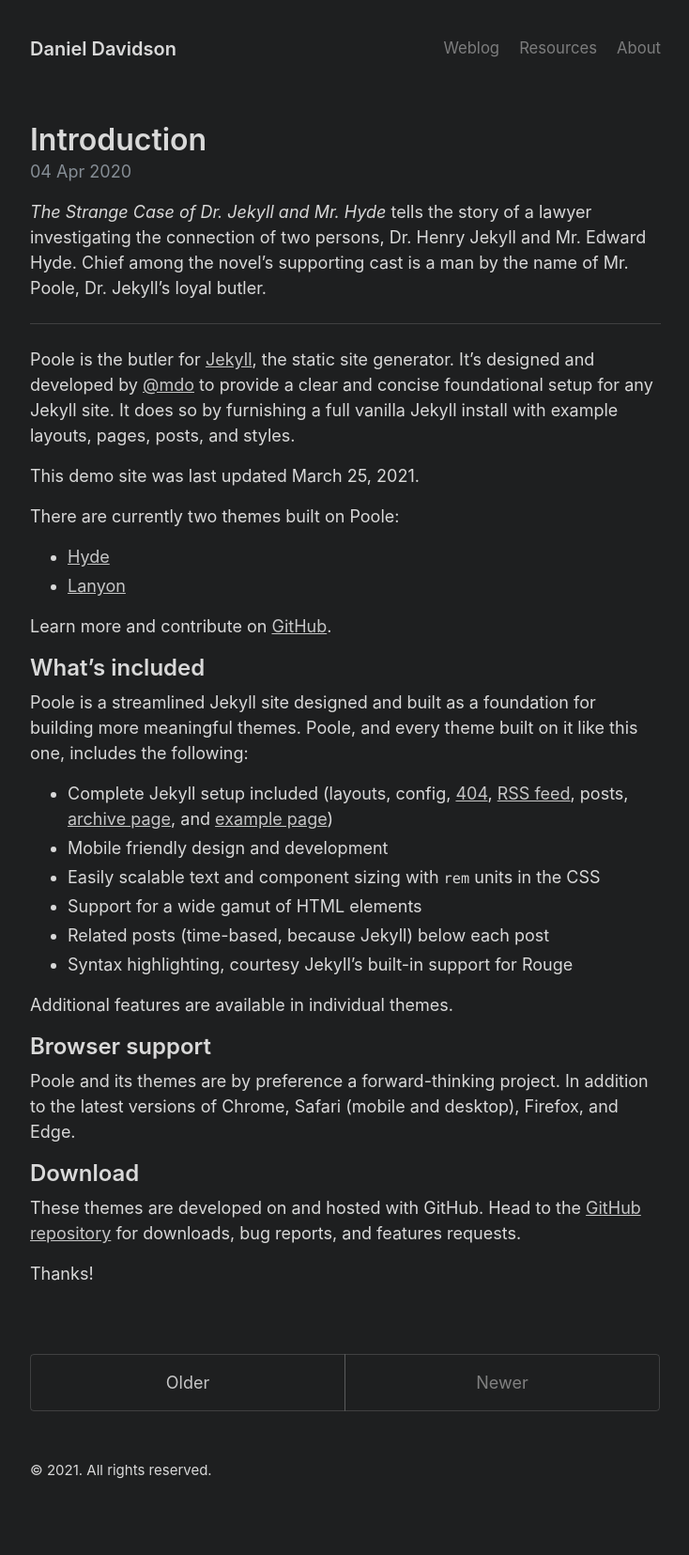
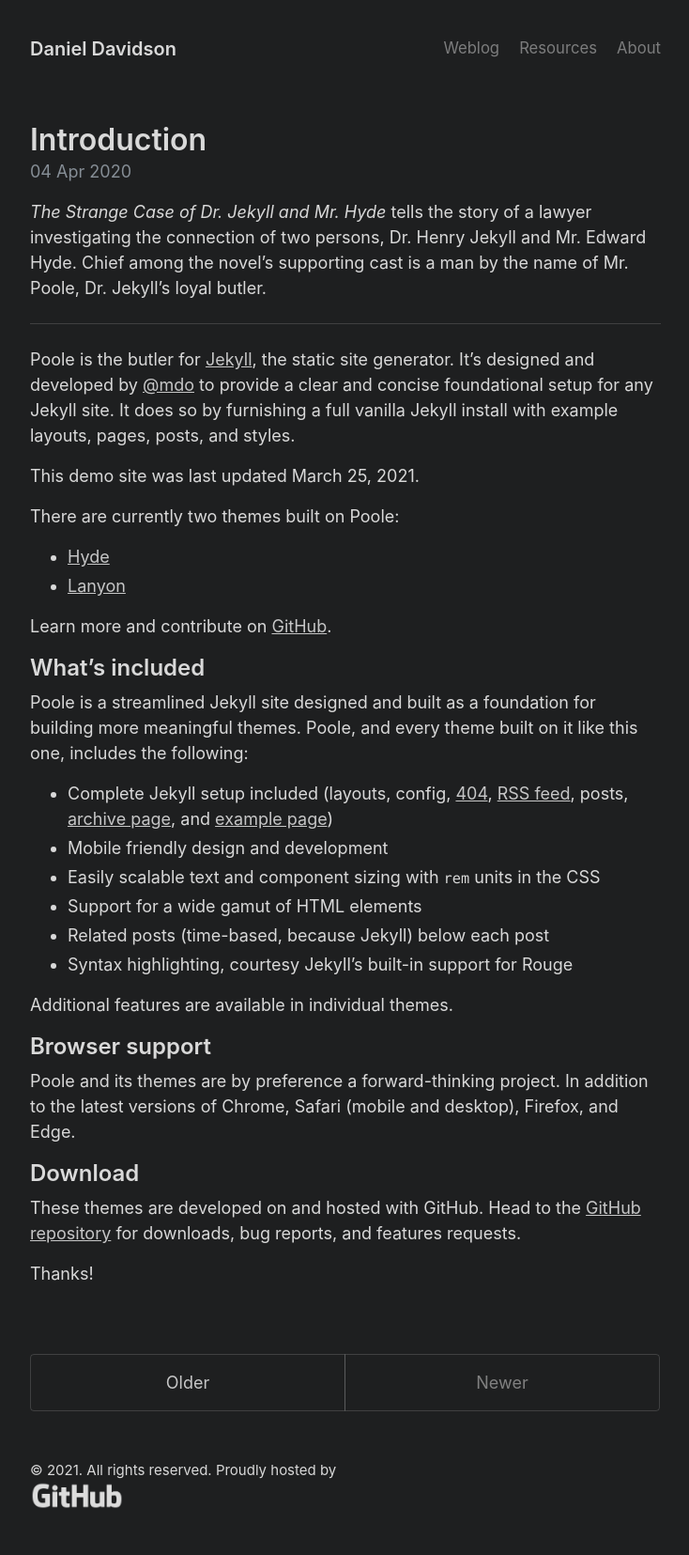
Before and after one commit to danieldavidson/danieldavidson.github.io, a Jekyll site: the page built from index.html, in a window 1280 px wide. Shown: the whole page at 94% size, without its empty margins (272-1006 px from the left). Built offline with Jekyll 4.4.1, drawn with Linux system fonts in a browser that asks for light colours; the list of posts is cut into pages by our own code; before the commit the page ends 1625 px from its top, so only the background shows below that.

Commit message:
Update Footer

```diff
--- a/_layouts/default.html
+++ b/_layouts/default.html
@@ -26,6 +26,10 @@
           <time datetime="{{ site.time | date_to_xmlschema }}"
             >{{ site.time | date: '%Y' }}</time
           >. All rights reserved.
+        </small>
+        <small>
+          Proudly hosted by
+<img src="/img/gh-footer-logo.png" width="100" height="30" alt="GitHub • Social coding">
         </small>
       </footer>
     </div>
```
Also changed, not shown: img/gh-footer-logo.png (added).
